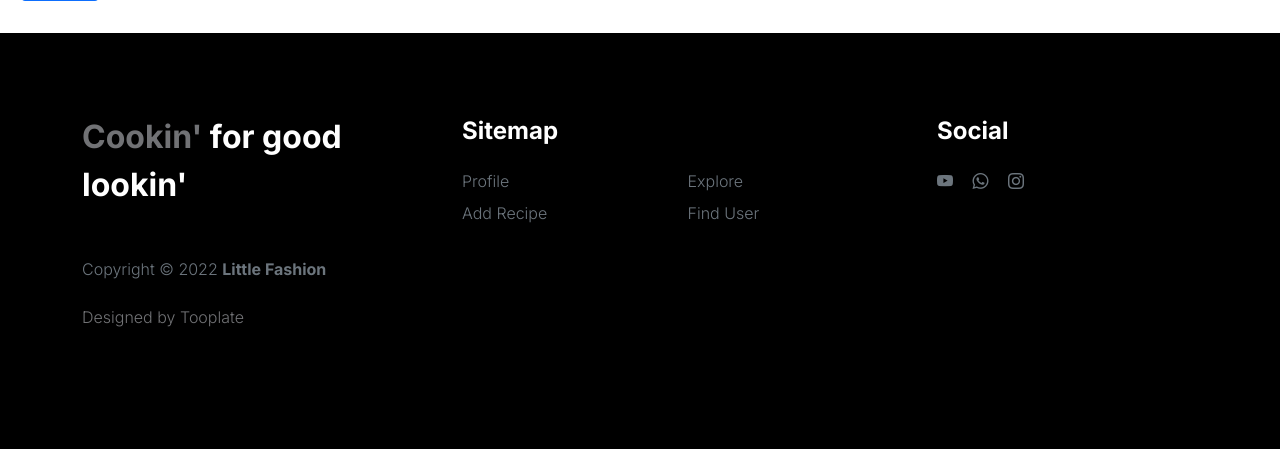
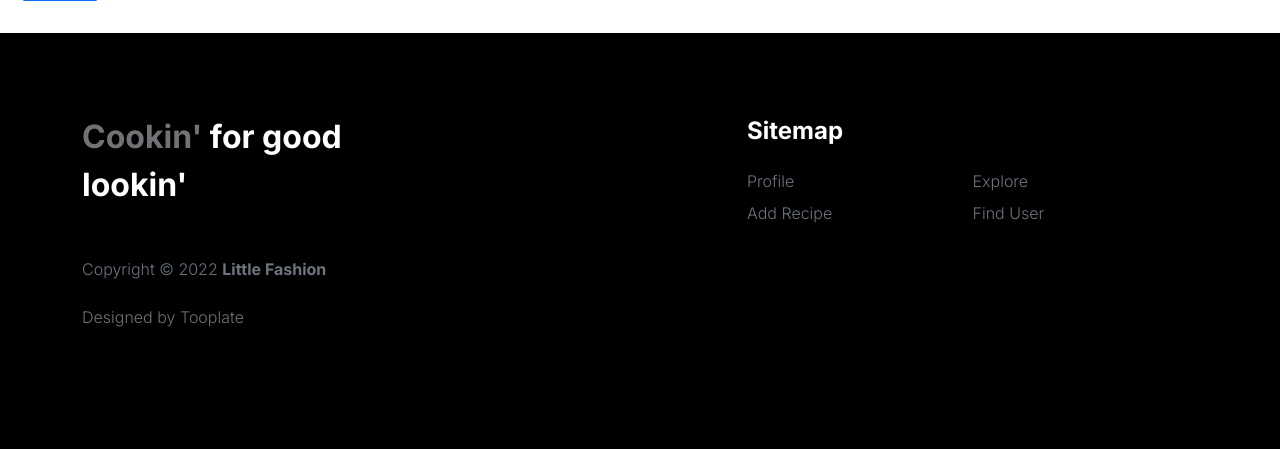
Before and after one commit to Eddj05/DDWT_project, a Flask app: page /add_recipe in a window 1280 px wide. Shown: the part 1234-1683 px from the top of the page. Run offline with Flask 3, Linux system fonts and the light colour scheme; the visitor is signed in with stand-in values (Sample User, id 1); data comes from the database, SQL or seed files in the repository; both versions use the stored data as it was after the commit; some libraries are stand-ins or nearby versions.

Commit message:
removed the socials in the footer

```diff
--- a/app/templates/base.html
+++ b/app/templates/base.html
@@ -111,20 +111,6 @@
                   </ul>
               </div>
 
-              <div class="col-lg-3 col-4">
-                  <h5 class="text-white mb-3">Social</h5>
-
-                  <ul class="social-icon">
-
-                      <li><a href="#" class="social-icon-link bi-youtube"></a></li>
-
-                      <li><a href="#" class="social-icon-link bi-whatsapp"></a></li>
-
-                      <li><a href="#" class="social-icon-link bi-instagram"></a></li>
-
-                  </ul>
-              </div>
-
           </div>
       </div>
   </footer>
```
Also changed, not shown: app.db.
